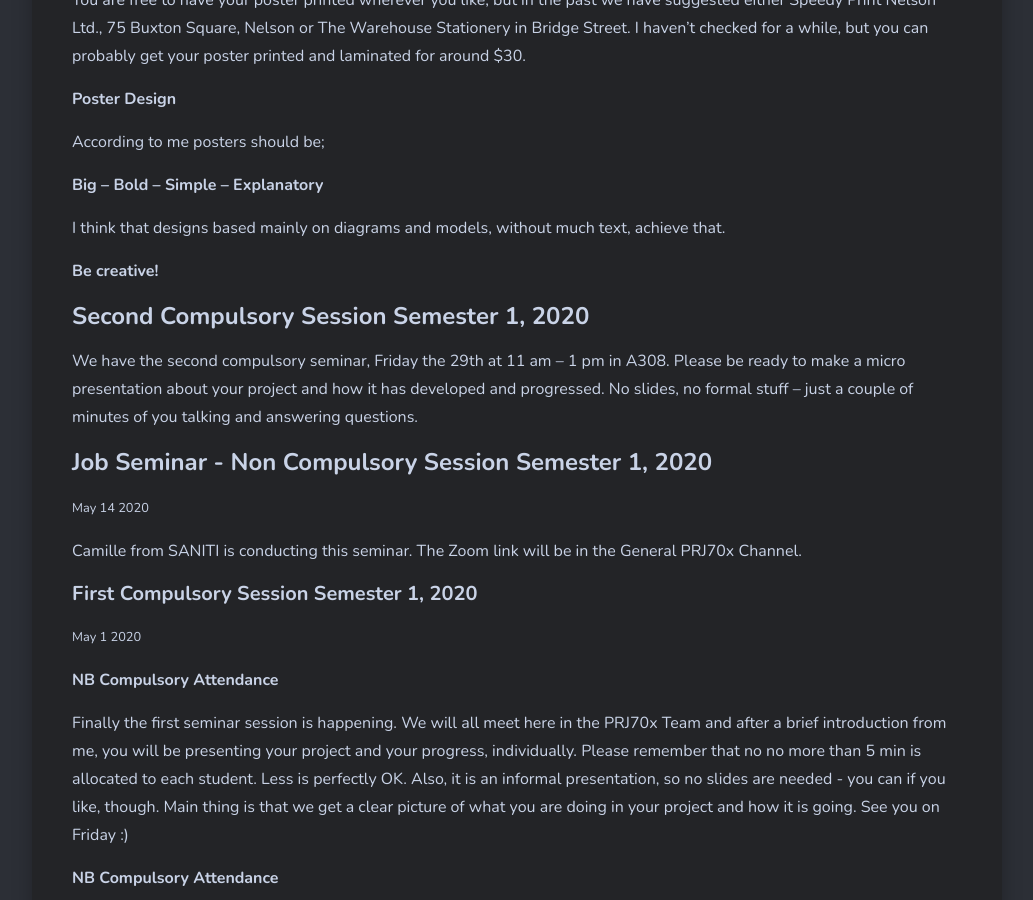
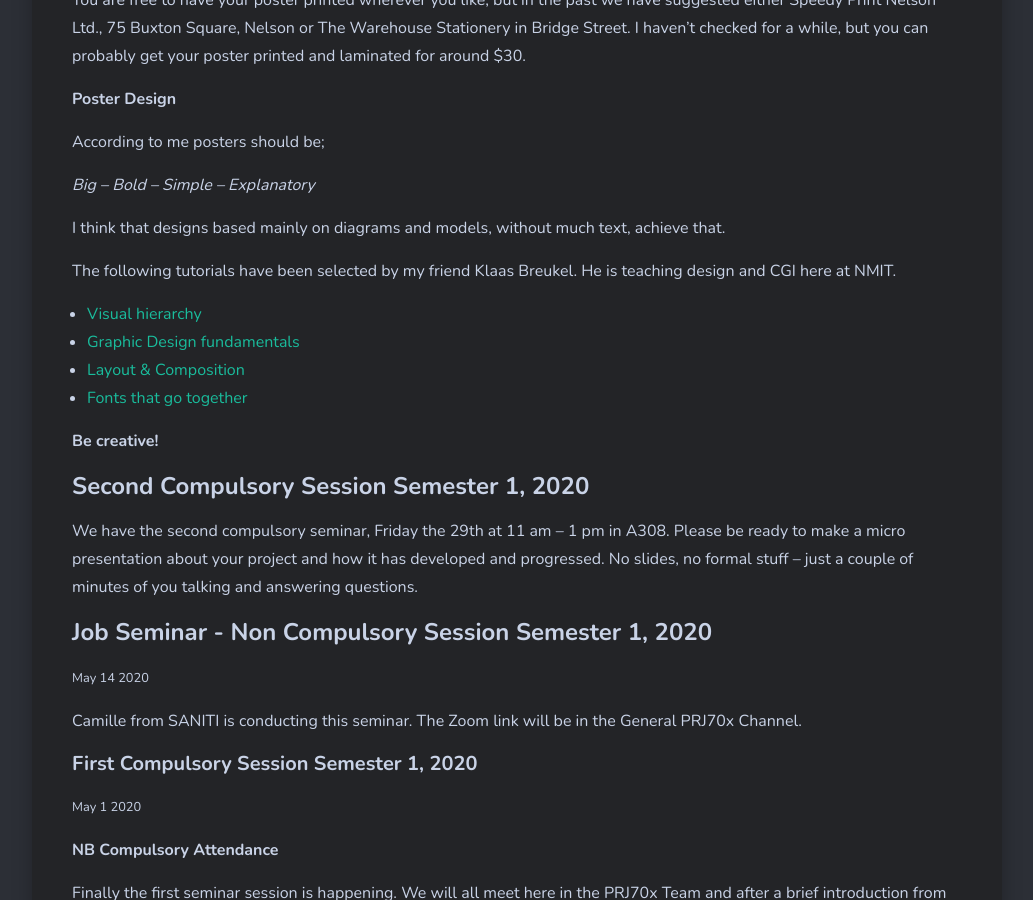
Before and after one commit to larsoliverdam/nmit, a Jekyll site: the page built from _pages/PRJ70x.md, in a window 1280 px wide and 900 px high, scrolled down 4317 px. Shown: the whole window, without its empty margins (123-1156 px from the left). Built offline with Jekyll 4.4.1, drawn with Linux system fonts in a browser that asks for light colours; nearby versions of some CDN libraries; comment, search, counter and statistics services are not loaded.

Commit message:
Klaas tutorials

```diff
--- a/_pages/PRJ70x.md
+++ b/_pages/PRJ70x.md
@@ -106,9 +106,16 @@ You are free to have your poster printed wherever you like, but in the past we h
 
 According to me posters should be;
 
-**Big – Bold – Simple – Explanatory**
+_Big – Bold – Simple – Explanatory_
 
 I think that designs based mainly on diagrams and models, without much text, achieve that.
+
+The following tutorials have been selected by my friend Klaas Breukel. He is teaching design and CGI here at NMIT.
+
+* [Visual hierarchy](https://www.reddit.com/r/web_design/comments/bzjjfr/visual_hierarchy_perfectly_illustrated/?st=jx552ru9&sh=fe7963b3)
+* [Graphic Design fundamentals](https://www.youtube.com/watch?v=YqQx75OPRa0&t=7s)
+* [Layout & Composition](https://www.youtube.com/watch?v=a5KYlHNKQB8&t=10s)
+* [Fonts that go together](https://www.youtube.com/watch?v=w2TqSuh3gTI)
 
 **Be creative!**
 
```
